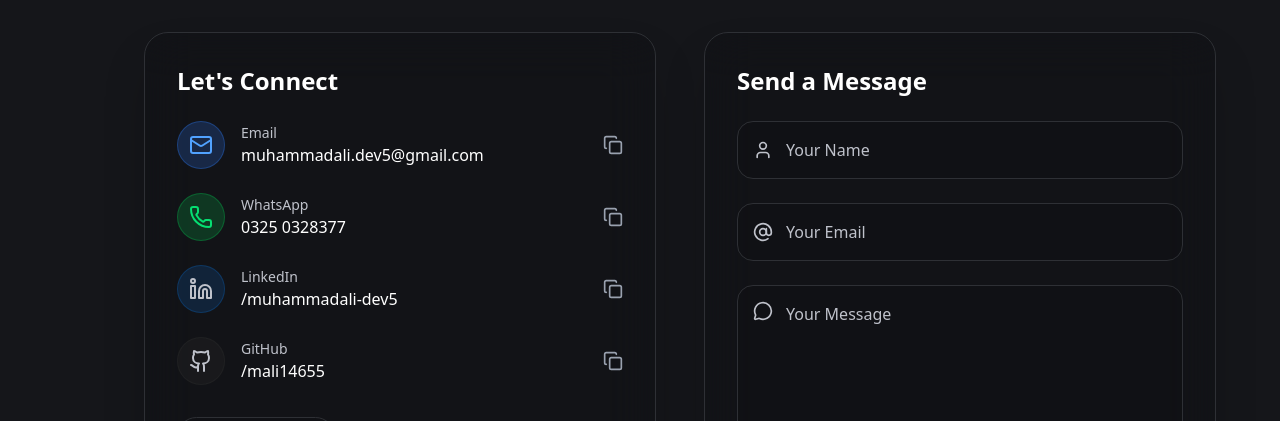
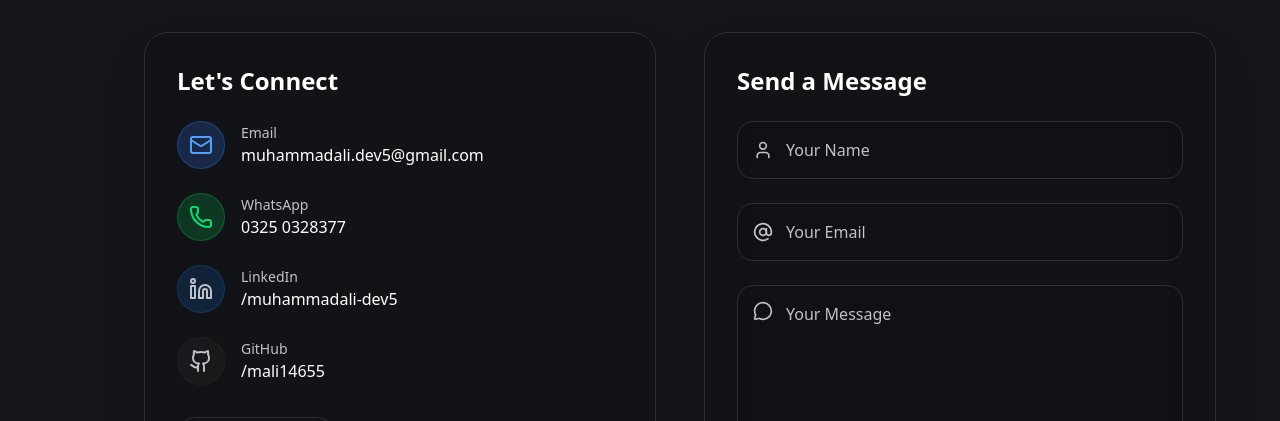
Before and after one commit to mali14655/PersonalPortfolio, a React (Vite) app: page / in a window 1280 px wide. Shown: the part 2740-3161 px from the top of the page. Built offline with nearby package versions, Linux system fonts and the light colour scheme.

Commit message:
copy deleted, icon issue solved

```diff
--- a/src/Components/Contact.jsx
+++ b/src/Components/Contact.jsx
@@ -101,13 +101,13 @@ export default function Contact() {
                       muhammadali.dev5@gmail.com
                     </p>
                   </div>
-                  <Copy
+                  {/* <Copy
                     className="w-5 h-5 text-gray-400 hover:text-white transition-colors"
                     onClick={(e) => {
                       e.stopPropagation();
                       handleCopy("muhammadali.dev5@gmail.com");
                     }}
-                  />
+                  /> */}
                 </div>
 
                 {/* WhatsApp */}
@@ -124,13 +124,13 @@ export default function Contact() {
                       0325 0328377
                     </p>
                   </div>
-                  <Copy
+                  {/* <Copy
                     className="w-5 h-5 text-gray-400 hover:text-white transition-colors"
                     onClick={(e) => {
                       e.stopPropagation();
                       handleCopy("03250328377");
                     }}
-                  />
+                  /> */}
                 </div>
                 {/* LinkedIn */}
                 <div
@@ -152,7 +152,7 @@ export default function Contact() {
                       /muhammadali-dev5
                     </p>
                   </div>
-                  <Copy
+                  {/* <Copy
                     className="w-5 h-5 text-gray-400 hover:text-white transition-colors"
                     onClick={(e) => {
                       e.stopPropagation();
@@ -160,7 +160,7 @@ export default function Contact() {
                         "https://www.linkedin.com/in/muhammadali-dev5"
                       );
                     }}
-                  />
+                  /> */}
                 </div>
 
                 {/* GitHub */}
@@ -187,13 +187,13 @@ export default function Contact() {
                       /mali14655
                     </p>
                   </div>
-                  <Copy
+                  {/* <Copy
                     className="w-5 h-5 text-gray-400 hover:text-white transition-colors"
                     onClick={(e) => {
                       e.stopPropagation();
                       handleCopy("https://github.com/mali14655");
                     }}
-                  />
+                  /> */}
                 </div>
               </div>
 
```
